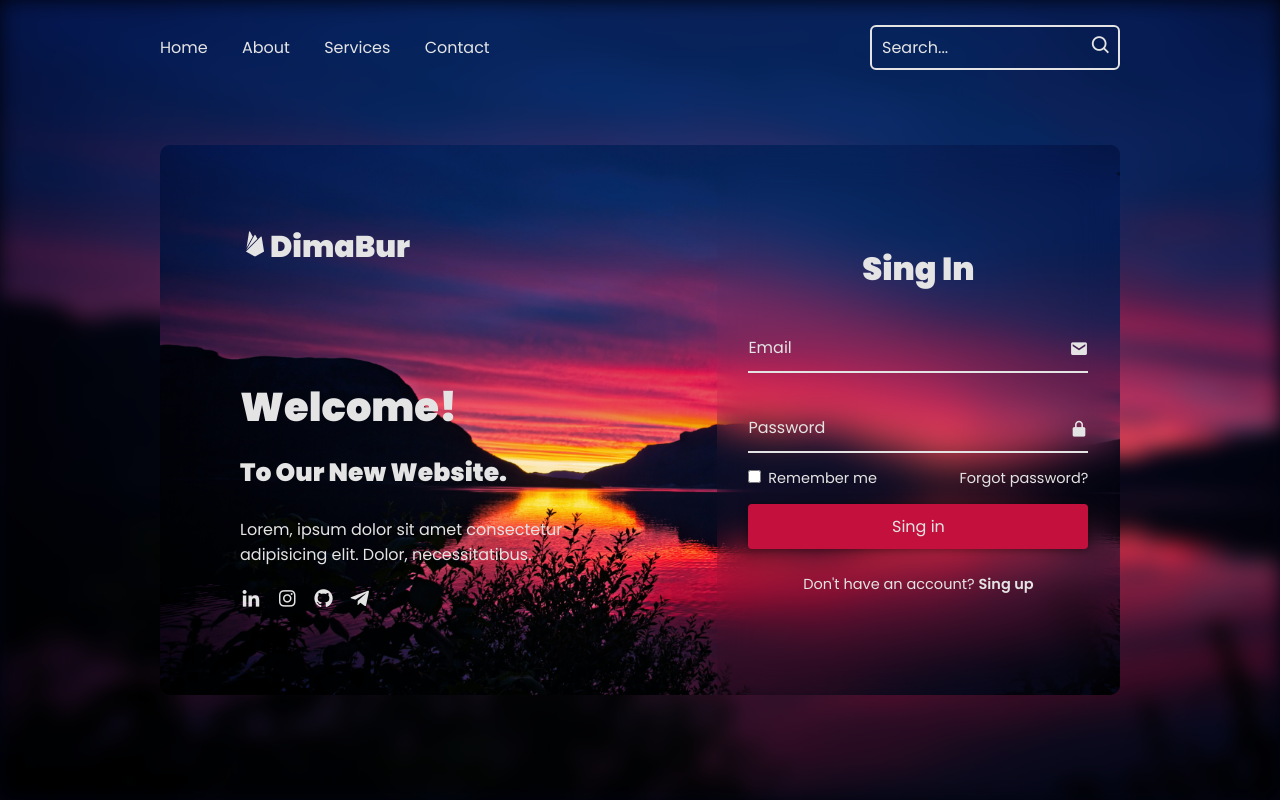
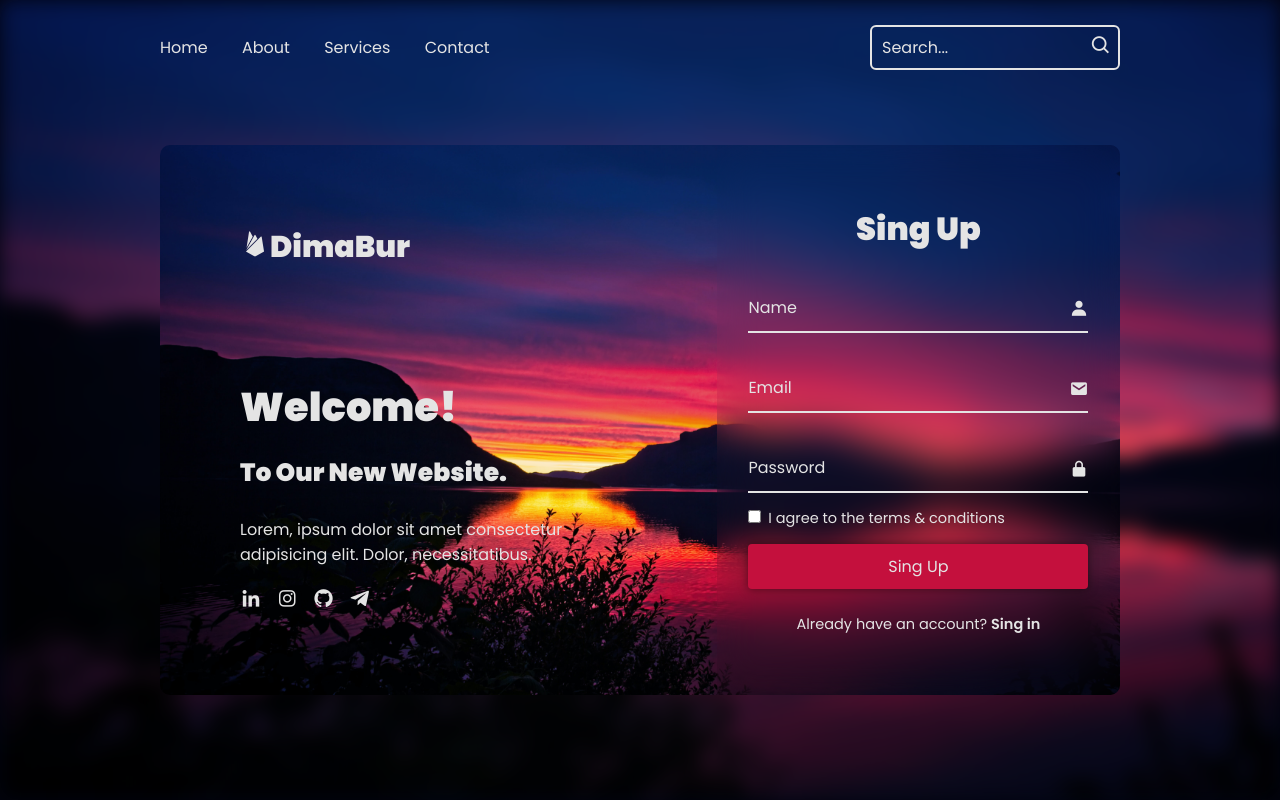
Before and after one commit to DimaBurlakov/Website-With-Login-And-Register, a plain HTML site: page index.html in a window 1280 px wide. Both pictures are taken after a click on the link "Sing up". Drawn offline with nearby package versions, Linux system fonts and the light colour scheme.

Commit message:
Finale: added the 'Sing Up' form, JS code, changing forms between 'Sing In' and 'Sing Up'

```diff
--- a/index.html
+++ b/index.html
@@ -71,8 +71,44 @@
                     </div>
                 </form>
             </div>
+
+            <div class="form-box register">
+                <form action="#">
+                    <h2>Sing Up</h2>
+
+                    <div class="input-box">
+                        <span class="icon"><i class='bx bxs-user'></i></span>
+                        <input type="text" required>
+                        <label>Name</label>
+                    </div>
+                    <div class="input-box">
+                        <span class="icon"><i class='bx bxs-envelope'></i></span>
+                        <input type="email" required>
+                        <label>Email</label>
+                    </div>
+
+                    <div class="input-box">
+                        <span class="icon"><i class='bx bxs-lock-alt' ></i></span>
+                        <input type="password" required>
+                        <label>Password</label>
+                    </div>
+
+                    <div class="remember-forgot">
+                        <label><input type="checkbox"> I agree to the terms & conditions</label>
+
+                    </div>
+
+                    <button type="submit" class="btn">Sing Up</button>
+
+                    <div class="login-register">
+                        <p>Already have an account? <a href="#" class="login-link">Sing in</a></p>
+                    </div>
+                </form>
+            </div>
+
         </div>
     </div>
 
+    <script src="/script.js"></script>
 </body>
 </html>
--- /dev/null
+++ b/script.js
@@ -0,0 +1,11 @@
+const logregBox = document.querySelector('.logreg-box');
+const loginLink = document.querySelector('.login-link');
+const registerLink = document.querySelector('.register-link');
+
+registerLink.addEventListener('click', () => {
+    logregBox.classList.add('active');
+});
+
+loginLink.addEventListener('click', () => {
+    logregBox.classList.remove('active');
+});
--- a/style.css
+++ b/style.css
@@ -165,10 +165,12 @@ body{
     right: 0;
     width: calc(100% - 58%);
     height: 100%;
-    ;
+    overflow: hidden;
+
 }
 
 .logreg-box .form-box {
+    position: absolute;
     display: flex;
     justify-content: center;
     align-items: center;
@@ -181,6 +183,30 @@ body{
     color: #e4e4e4;
 
 }
+
+.logreg-box .form-box.login {
+    transform: translateX(0);
+    transition: transform .6s ease;
+    transition-delay: .7s;
+}
+
+.logreg-box.active .form-box.login {
+    transform: translateX(590px);
+    transition-delay: 0s;
+}
+
+.logreg-box .form-box.register {
+    transform: translateX(590px);
+    transition: transform .6s ease;
+    transition-delay: 0s;
+
+}
+
+.logreg-box.active .form-box.register {
+    transform: translateX(0);
+    transition-delay: .7s;
+}
+
 
 .form-box h2 {
     font-size: 32px;
```
